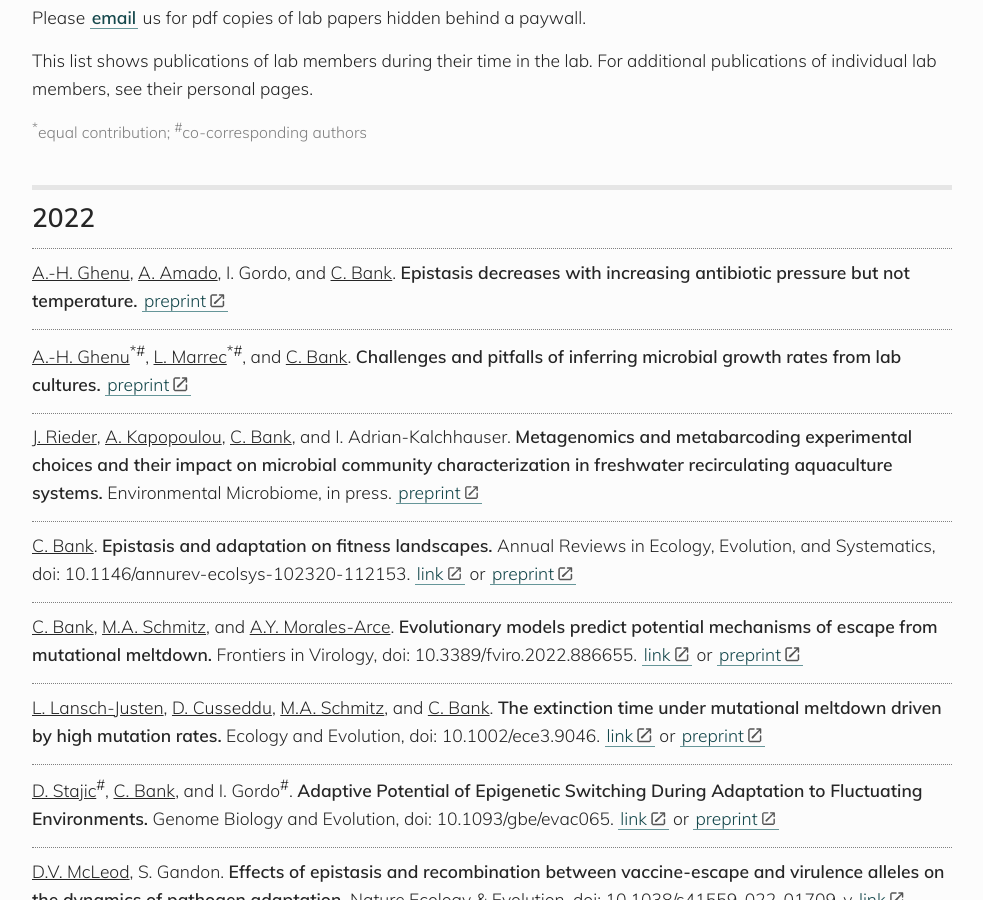
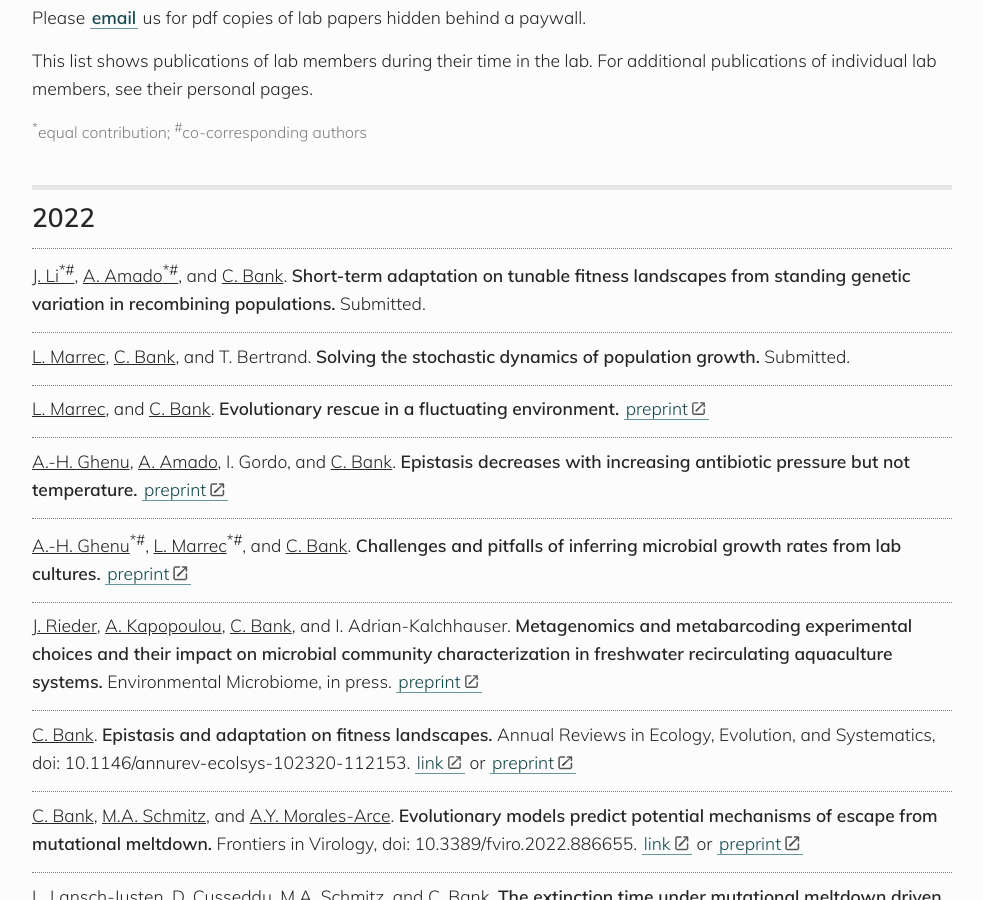
Before and after one commit to banklab/banklab.github.io, a Jekyll site: the page built from publications.md, in a window 1280 px wide and 900 px high, scrolled down 418 px. Shown: the whole window, without its empty margins (148-1131 px from the left). Built offline with Jekyll 4.4.1, drawn with Linux system fonts in a browser that asks for light colours; some web fonts are replaced.

Commit message:
Update publications.md
Lots of new pubs

```diff
--- a/publications.md
+++ b/publications.md
@@ -20,13 +20,20 @@ https://kramdown.gettalong.org/syntax.html#html-blocks
 {:/comment}
 
 ## 2022
+
+<u>J. Li<sup>*#</sup></u>, <u>A. Amado<sup>*#</sup></u>, and <u>C. Bank</u>. **Short-term adaptation on tunable fitness landscapes from standing genetic variation in recombining populations.** Submitted.
+
+<u>L. Marrec</u>, <u>C. Bank</u>, and T. Bertrand. **Solving the stochastic dynamics of population growth.** Submitted.
+
+<u>L. Marrec</u>, and <u>C. Bank</u>. **Evolutionary rescue in a fluctuating environment.** [preprint](https://www.biorxiv.org/content/10.1101/2022.11.03.515107v1)
+
 <u>A.-H. Ghenu</u>, <u>A. Amado</u>, I. Gordo, and <u>C. Bank</u>. **Epistasis decreases with increasing antibiotic pressure but not temperature.** [preprint](https://www.biorxiv.org/content/10.1101/2022.09.01.506172)
 
 <u>A.-H. Ghenu</u><sup>*#</sup>, <u>L. Marrec</u><sup>*#</sup>, and <u>C. Bank</u>. **Challenges and pitfalls of inferring microbial growth rates from lab cultures.** [preprint](https://www.biorxiv.org/content/10.1101/2022.06.24.497412)
 
 <u>J. Rieder</u>, <u>A. Kapopoulou</u>, <u>C. Bank</u>, and I. Adrian-Kalchhauser. **Metagenomics and metabarcoding experimental choices and their impact on microbial community characterization in freshwater recirculating aquaculture systems.** Environmental Microbiome, in press. [preprint](https://www.biorxiv.org/content/10.1101/2022.07.05.498813v1.abstract)
 
-<u>C. Bank</u>. **Epistasis and adaptation on fitness landscapes.** Annual Reviews in Ecology, Evolution, and Systematics, doi: 10.1146/annurev-ecolsys-102320-112153. [link](https://www.annualreviews.org/doi/abs/10.1146/annurev-ecolsys-102320-112153) or [preprint](https://arxiv.org/abs/2204.13321)
+<u>C. Bank</u>. **Epistasis and adaptation on fitness landscapes.** Annual Reviews in Ecology, Evolution, and Systematics, doi: 10.1146/annurev-ecolsys-102320-112153. [link](http://www.annualreviews.org/eprint/S7XY5J79I8FDVF9PEF6K/full/10.1146/annurev-ecolsys-102320-112153) or [preprint](https://arxiv.org/abs/2204.13321)
 
 <u>C. Bank</u>, <u>M.A. Schmitz</u>, and <u>A.Y. Morales-Arce</u>. **Evolutionary models predict potential mechanisms of escape from mutational meltdown.** Frontiers in Virology, doi: 10.3389/fviro.2022.886655. [link](https://www.frontiersin.org/articles/10.3389/fviro.2022.886655/full?&utm_source=Email_to_authors_&utm_medium=Email&utm_content=T1_11.5e1_author&utm_campaign=Email_publication&field=&journalName=Frontiers_in_Virology&id=886655) or [preprint](https://www.biorxiv.org/content/10.1101/2022.06.21.496937)
 
```
